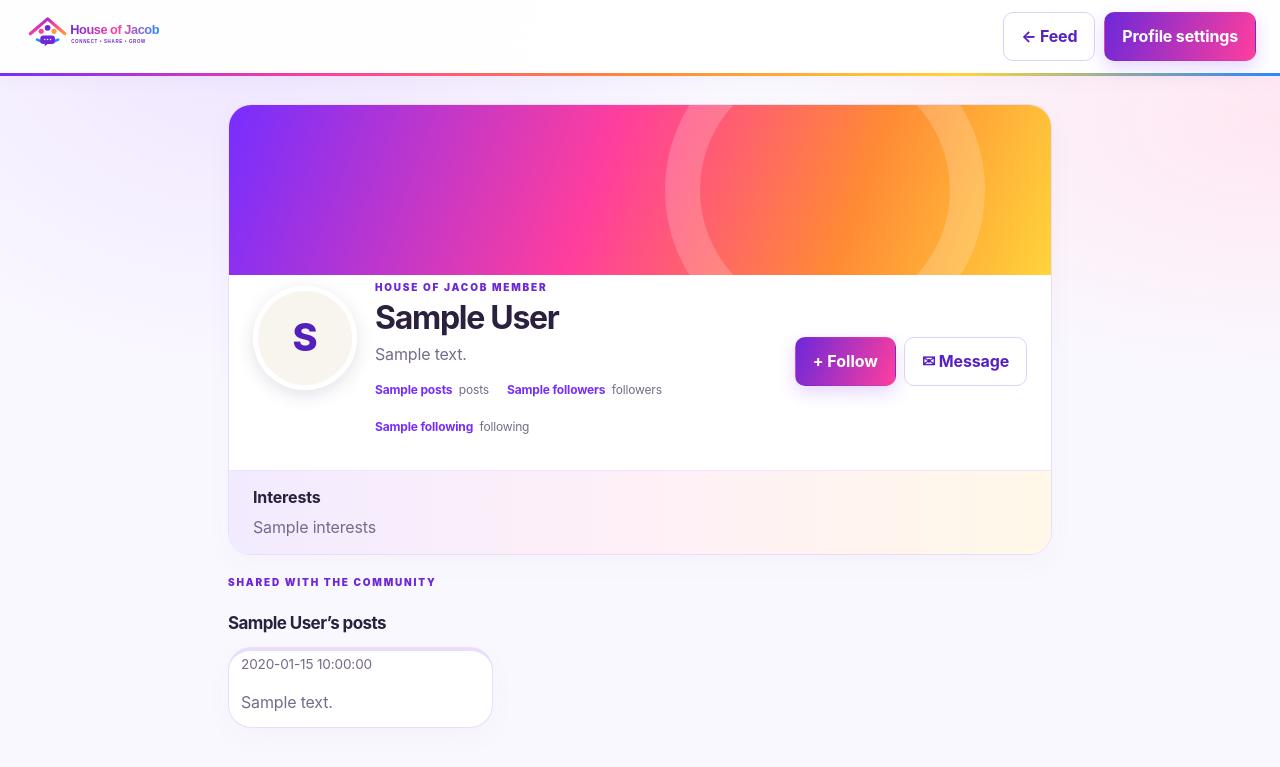
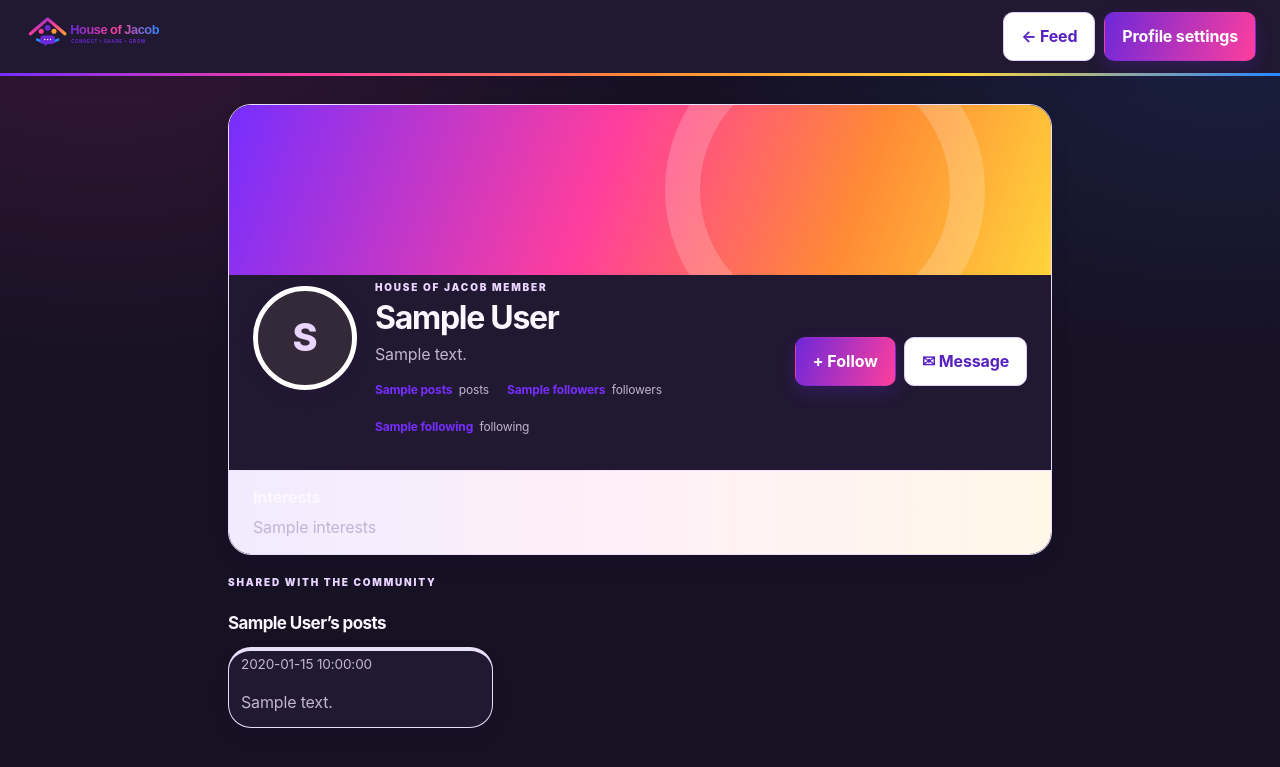
Before and after one commit to Bull-powder/the-house_of_jacob, a Flask app: template templates/public_profile.html in a window 1280 px wide. Shown: the top 767 px of the page. Run offline with Flask 3, Linux system fonts and the light colour scheme; the template is opened without the code that fills it: most values are stand-ins (such as "Sample title", 1, 10 or a date in 2020); some libraries are stand-ins or nearby versions.

Commit message:
Set premium dark theme and refresh stylesheet cache

```diff
--- a/templates/public_profile.html
+++ b/templates/public_profile.html
@@ -1,5 +1,5 @@
 <!DOCTYPE html>
-<html lang="en" data-theme="light"><head><meta charset="UTF-8"><meta name="viewport" content="width=device-width, initial-scale=1"><title>{{ person["display_name"] }} · House of Jacob</title><link rel="stylesheet" href="{{ url_for('static', filename='style.css', v='rainbow1') }}"><link rel="stylesheet" href="{{ url_for('static', filename='social-dashboard.css', v='rainbow5') }}"></head>
+<html lang="en" data-theme="dark"><head><meta charset="UTF-8"><meta name="viewport" content="width=device-width, initial-scale=1"><title>{{ person["display_name"] }} · House of Jacob</title><link rel="stylesheet" href="{{ url_for('static', filename='style.css', v='rainbow1') }}"><link rel="stylesheet" href="{{ url_for('static', filename='social-dashboard.css', v='premium1') }}"></head>
 <body class="social-dashboard"><header class="topbar social-topbar"><a class="brand site-logo" href="{{ url_for('dashboard') }}"><img src="{{ url_for('static', filename='house-of-jacob-logo.svg') }}" alt="House of Jacob"></a><nav class="social-top-actions"><a class="btn btn-quiet" href="{{ url_for('dashboard') }}">← Feed</a><a class="btn btn-primary" href="{{ url_for('social.profile_settings') }}">Profile settings</a></nav></header>
 <main class="feature-page"><section class="social-panel public-profile-hero"><div class="public-profile-cover"></div><div class="public-profile-content">{% if person["profile_image"] %}<img class="avatar avatar-img public-avatar" src="{{ media_url(person['profile_image']) }}" alt="Profile photo">{% else %}<div class="avatar public-avatar">{{ person["display_name"][:1]|upper }}</div>{% endif %}<div class="public-profile-title"><p class="social-eyebrow">HOUSE OF JACOB MEMBER</p><h1>{{ person["display_name"] }}</h1><p>{{ person["bio"] or "A member of our community." }}</p><div class="profile-counts"><span><strong>{{ counts["posts"] }}</strong> posts</span><span><strong>{{ counts["followers"] }}</strong> followers</span><span><strong>{{ counts["following"] }}</strong> following</span></div></div><div class="public-profile-actions">{% if person["id"] != session["user_id"] %}<form method="POST" action="{{ url_for('social.toggle_follow', person_id=person['id']) }}"><button class="btn btn-primary" type="submit">{% if follows %}✓ Following · Unfollow{% else %}+ Follow{% endif %}</button></form><a class="btn btn-quiet" href="{{ url_for('messages', to=person['id']) }}">✉ Message</a>{% else %}<a class="btn btn-primary" href="{{ url_for('social.profile_settings') }}">Edit profile</a>{% endif %}</div></div><div class="public-interests"><strong>Interests</strong><p>{{ person["interests"] or "Not added yet" }}</p></div></section>
 <section class="social-section-heading"><div><p class="social-eyebrow">SHARED WITH THE COMMUNITY</p><h2>{{ person["display_name"] }}’s posts</h2></div></section><section class="public-post-grid">{% for post in profile_posts %}<article class="social-panel public-post"><small class="muted">{{ post["created_at"] }}</small>{% if post["content"] %}<p>{{ post["content"] }}</p>{% endif %}{% if post["media_path"] %}{% if post["media_type"] == "video" %}<video controls preload="metadata" src="{{ media_url(post['media_path']) }}"></video>{% else %}<img src="{{ media_url(post['media_path']) }}" alt="Shared post" loading="lazy">{% endif %}{% endif %}{% if post["music_path"] %}<div class="post-music"><span class="music-note">♫</span><div class="music-meta"><strong>{{ post["music_title"] or "Music" }}</strong><small>Post soundtrack</small></div><audio controls preload="none" src="{{ media_url(post['music_path']) }}"></audio></div>{% endif %}</article>{% else %}<div class="social-panel social-empty"><h3>No posts yet</h3><p>When this member shares something, it will appear here.</p></div>{% endfor %}</section></main></body></html>
```
